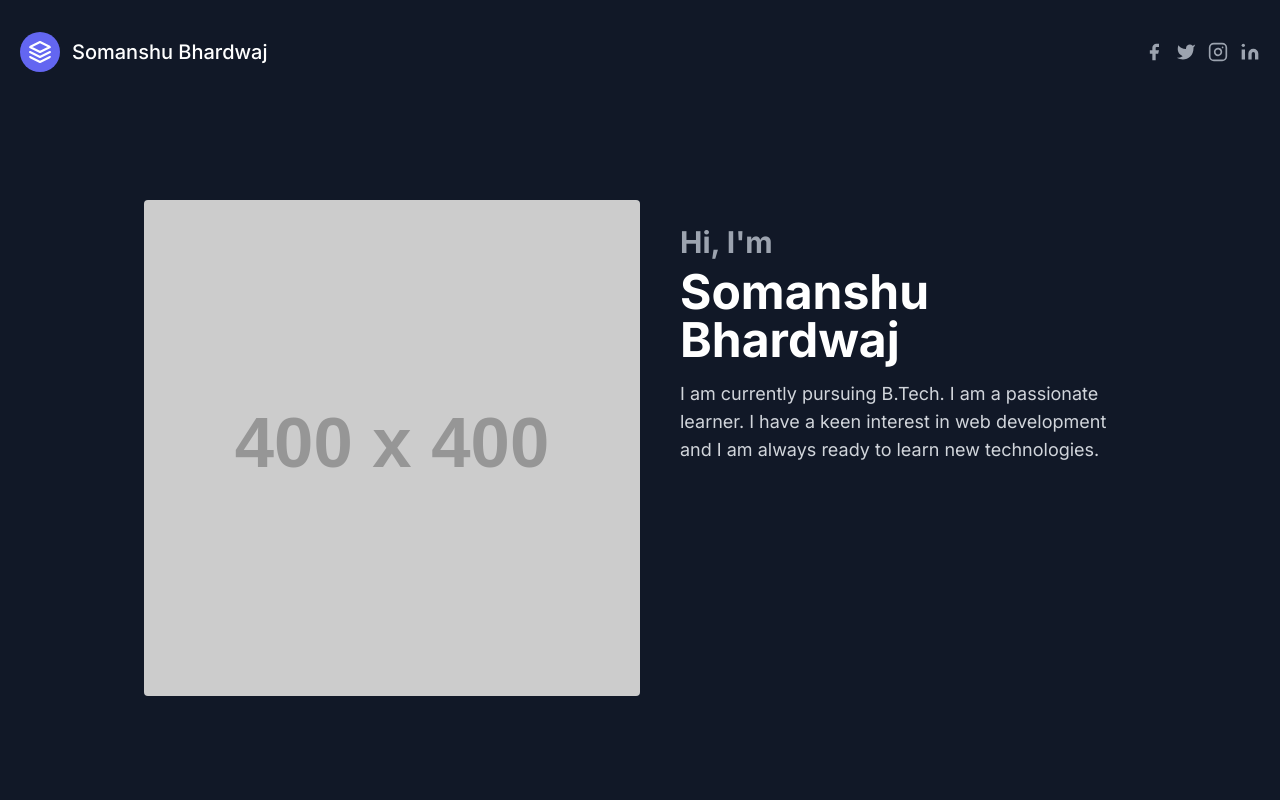
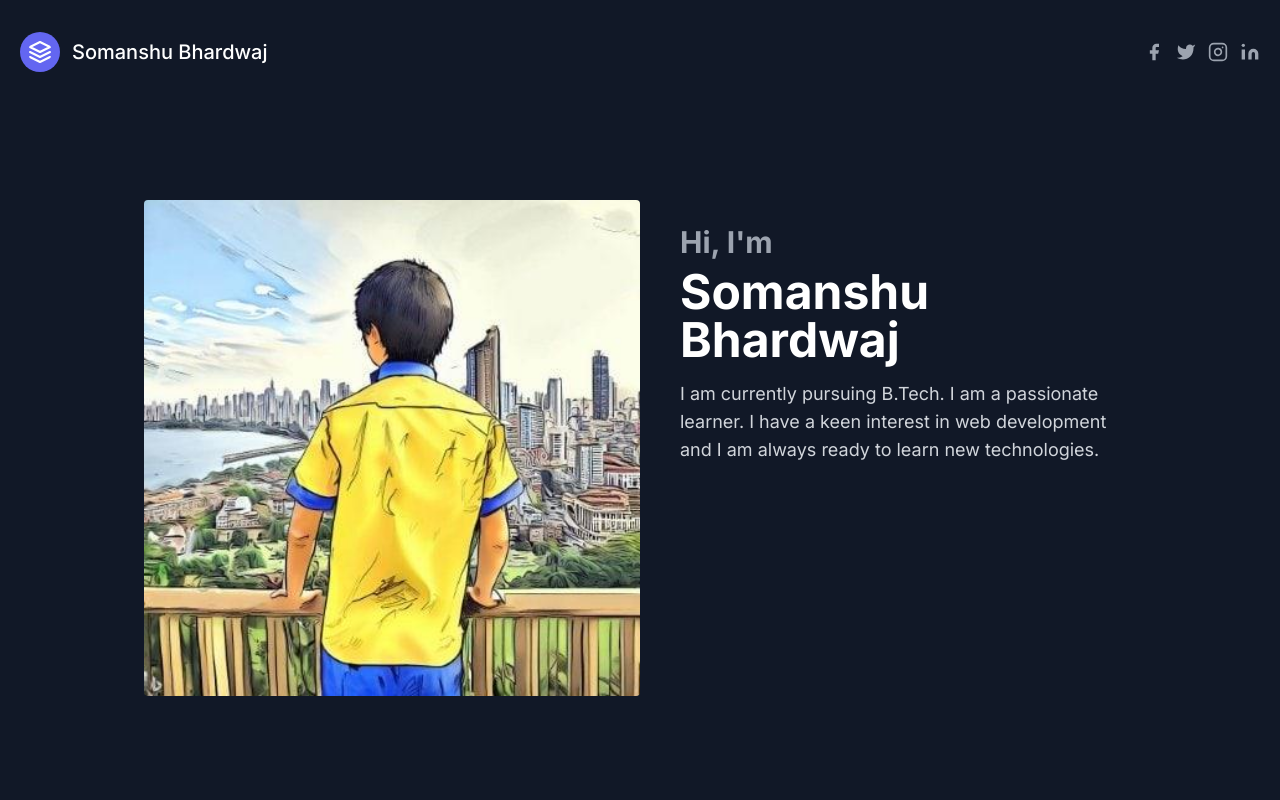
Before and after one commit to somanshubhardwaj/somanshubhardwaj, a Next.js app: page / in a window 1280 px wide. Shown: the top 800 px of the page. Built offline with nearby package versions, Linux system fonts and the light colour scheme.

Commit message:
Update Footer and Mainsection components

```diff
--- a/src/components/Footer.jsx
+++ b/src/components/Footer.jsx
@@ -6,10 +6,7 @@ const Footer = () => {
        <footer className="text-gray-400 bg-gray-900 body-font">
         <div className="container mx-auto flex flex-wrap p-5 flex-col md:flex-row items-center">
           <nav className="flex lg:w-2/5 flex-wrap items-center text-base md:ml-auto">
-            <a className="mr-5 hover:text-white">First Link</a>
-            <a className="mr-5 hover:text-white">Second Link</a>
-            <a className="mr-5 hover:text-white">Third Link</a>
-            <a className="hover:text-white">Fourth Link</a>
+
           </nav>
           <a className="flex order-first lg:order-none lg:w-1/5 title-font font-medium items-center text-white lg:items-center lg:justify-center mb-4 md:mb-0">
             <svg
--- a/src/components/Mainsection.jsx
+++ b/src/components/Mainsection.jsx
@@ -9,7 +9,7 @@ const Mainsection = () => {
             <img
               alt=""
               className="lg:w-1/2 w-full lg:h-auto h-64 object-cover object-center rounded"
-              src="https://dummyimage.com/400x400"
+              src="/pic.jpg"
             />
             <div className="lg:w-1/2 w-full lg:pl-10 lg:py-6 mt-6 lg:mt-0">
               <h2 className="text-3xl font-bold mb-2">Hi, I'm</h2>
```
Also changed, not shown: public/pic.jpg (added).
